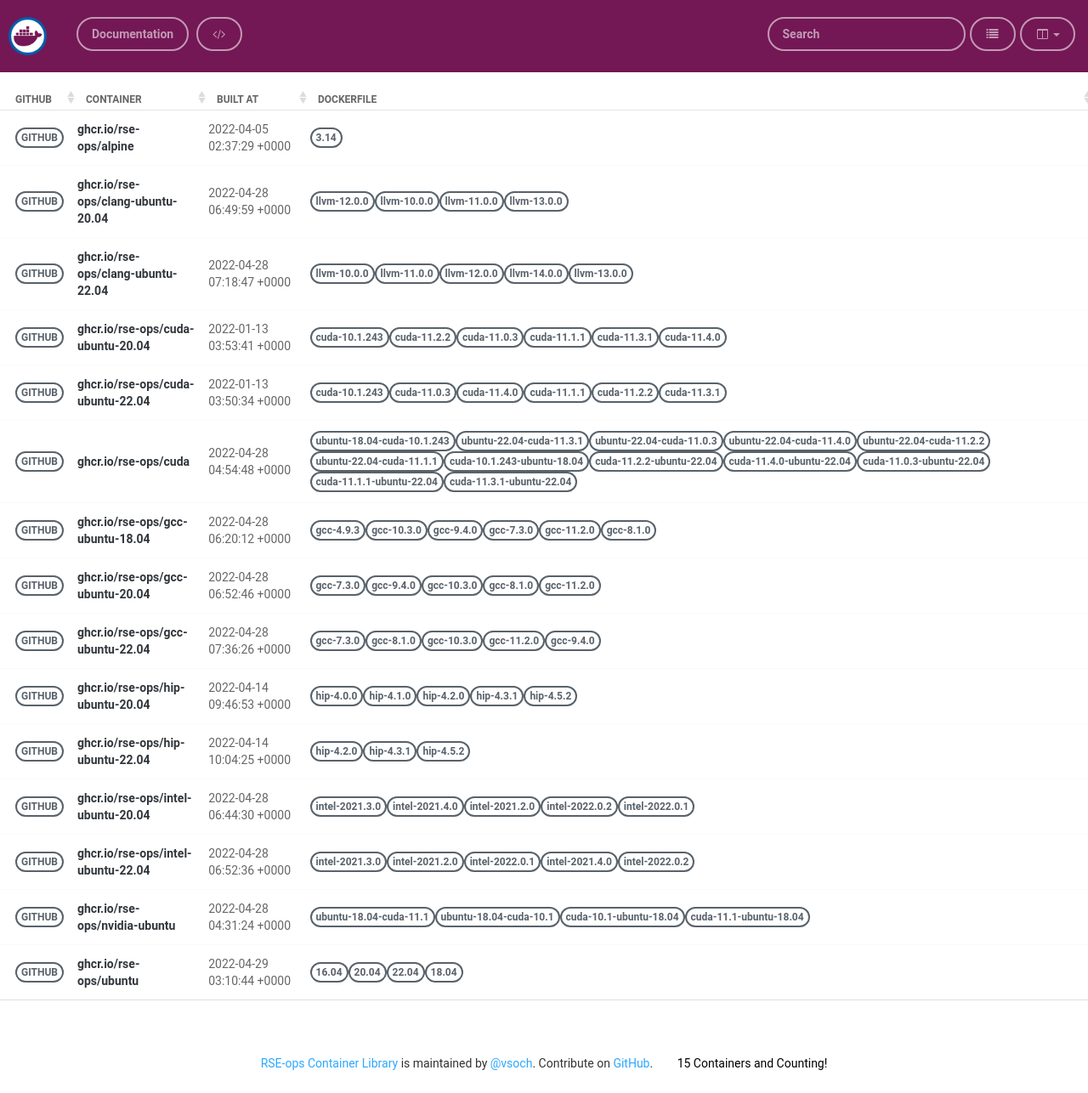
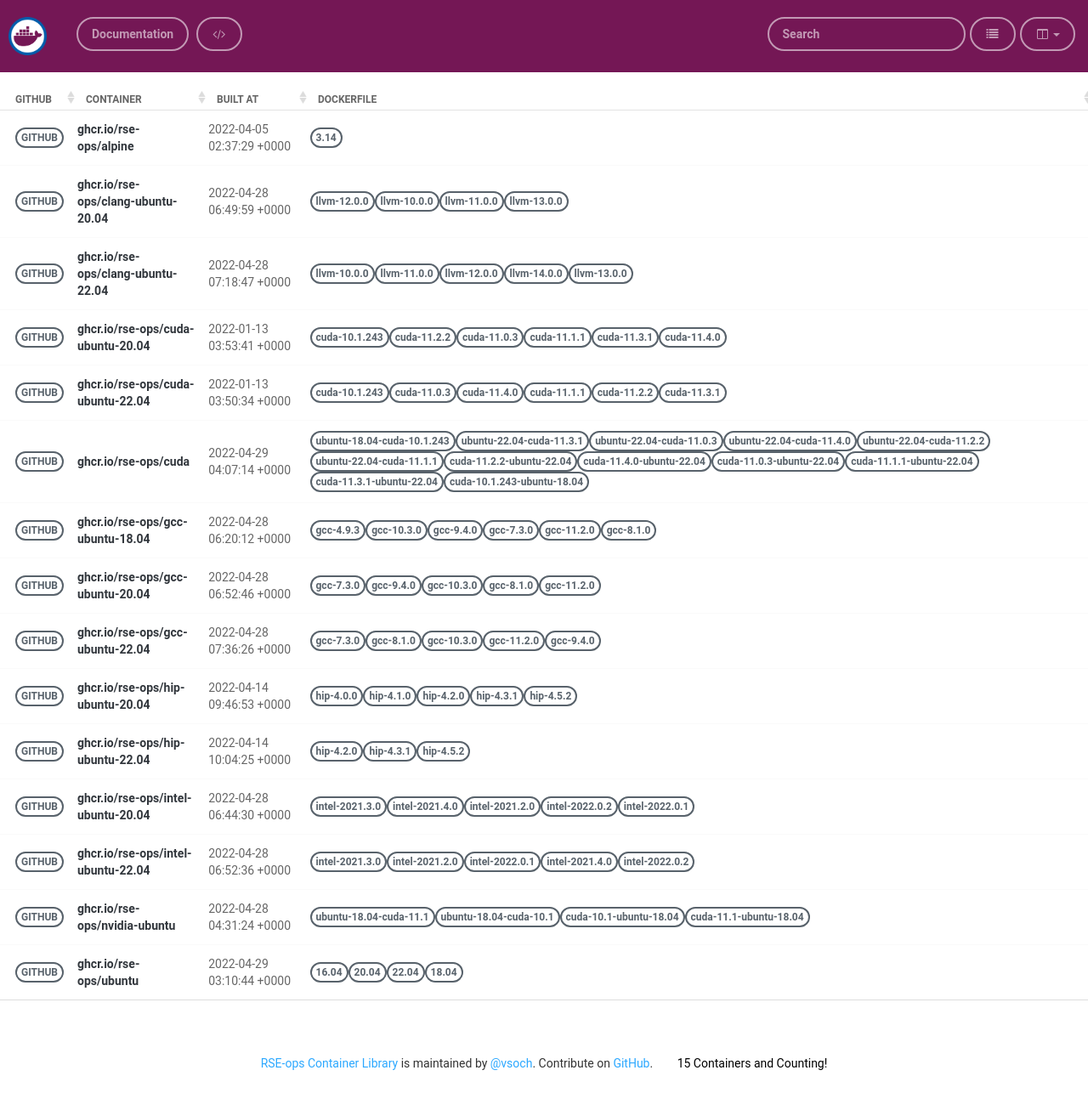
Before and after one commit to rse-ops/docker-images, a Jekyll site: the page built from pages/index.md, in a window 1280 px wide. Shown: the whole page at 85% size. Built offline with Jekyll 4.4.1, drawn with Linux system fonts in a browser that asks for light colours; nearby versions of some CDN libraries.

Commit message:
Automated push to update library 2022-04-29

```diff
--- a/_library/ghcr.io-rse-ops-cuda.md
+++ b/_library/ghcr.io-rse-ops-cuda.md
@@ -1,7 +1,7 @@
 ---
 layout: container
 name: ghcr.io/rse-ops/cuda
-updated_at: 2022-04-28 04:54:48.558705
+updated_at: 2022-04-29 04:07:14.528841
 
 
 container_url: https://github.com/orgs/rse-ops/packages/container/package/cuda
```
Also changed, not shown: other parts of _library/ghcr.io-rse-ops-cuda.md (+3 -3 lines).
